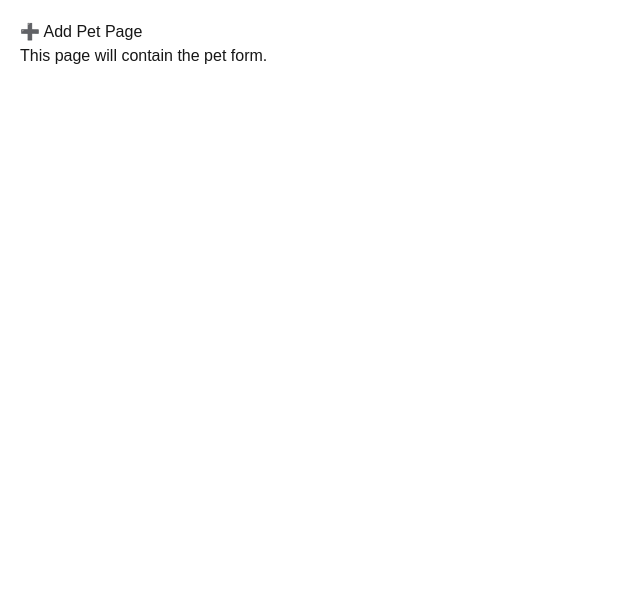
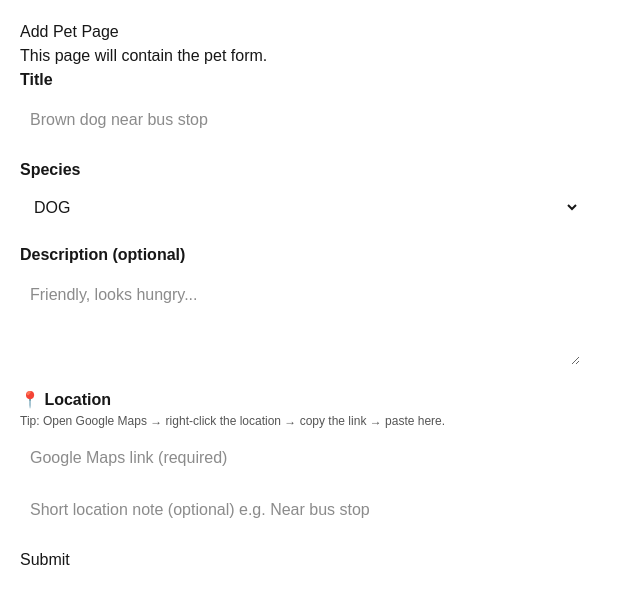
Before and after one commit to ImashaKumarasinghe/PAWTRACK_Frontend, a Next.js app: page /pets/new in a window 1280 px wide. Shown: the top 604 px of the page, without its empty margins (0-640 px from the left). Built offline with nearby package versions, Linux system fonts and the light colour scheme.

Commit message:
Implement Add Pet form with validation and location input

```diff
--- a/app/page.tsx
+++ b/app/page.tsx
@@ -6,8 +6,8 @@ type Pet = {
   title: string;
   species: string;
   description?: string | null;
-  latitude: number;
-  longitude: number;
+  location_url: string;
+  location_text?: string | null;
   status: string;
   created_at: string;
 };
@@ -51,9 +51,10 @@ export default async function Home() {
               </h2>
               <p>{pet.description || "No description"}</p>
 
-              <p style={{ fontSize: 12, color: "#555" }}>
-                Location: {pet.latitude}, {pet.longitude}
-              </p>
+              <a href={pet.location_url} target="_blank" rel="noopener noreferrer">
+  📍 View on Google Maps
+</a>
+
 
               <p style={{ fontSize: 12, color: "#555" }}>
                 Posted: {new Date(pet.created_at).toLocaleString()}
--- a/app/pets/new/page.tsx
+++ b/app/pets/new/page.tsx
@@ -1,8 +1,164 @@
+"use client";
+
+import { useState } from "react";
+import { useRouter } from "next/navigation";
+
 export default function AddPetPage() {
+  const router = useRouter();
+
+  // 🔹 Pet fields
+  const [title, setTitle] = useState("");
+  const [species, setSpecies] = useState("DOG");
+  const [description, setDescription] = useState("");
+
+  // 🔹 Location fields
+  const [locationUrl, setLocationUrl] = useState("");
+  const [locationText, setLocationText] = useState("");
+
+  // UI states
+  const [error, setError] = useState("");
+  const [loading, setLoading] = useState(false);
+
+  const handleSubmit = async (e: React.FormEvent) => {
+    e.preventDefault();
+
+    // ✅ Validation
+    if (title.trim().length < 3) {
+      setError("Title must be at least 3 characters.");
+      return;
+    }
+    if (!locationUrl.trim()) {
+      setError("Please paste a Google Maps location link.");
+      return;
+    }
+
+    setError("");
+    setLoading(true);
+
+    try {
+      // ✅ Send to backend
+      const res = await fetch("http://127.0.0.1:9000/pets", {
+        method: "POST",
+        headers: { "Content-Type": "application/json" },
+        body: JSON.stringify({
+          title: title.trim(),
+          species,
+          description: description.trim() || null,
+          location_url: locationUrl.trim(),
+          location_text: locationText.trim() || null,
+        }),
+      });
+
+      if (!res.ok) {
+        const msg = await res.text();
+        throw new Error(msg || "Failed to create pet");
+      }
+
+      await res.json();
+
+      // ✅ Go back to home page so you can see the new pet
+      router.push("/");
+      // Optional: force refresh data if needed
+      router.refresh();
+    } catch (err: any) {
+      setError(err.message || "Something went wrong.");
+    } finally {
+      setLoading(false);
+    }
+  };
+
   return (
-    <div style={{ padding: 20 }}>
-      <h1>➕ Add Pet Page</h1>
+    <div style={{ padding: 20, maxWidth: 600 }}>
+      <h1>Add Pet Page</h1>
       <p>This page will contain the pet form.</p>
+
+      <form onSubmit={handleSubmit}>
+        {/* 🐾 Title */}
+        <label style={{ fontWeight: "bold" }}>Title</label>
+        <input
+          type="text"
+          placeholder="Brown dog near bus stop"
+          value={title}
+          onChange={(e) => setTitle(e.target.value)}
+          style={{ width: "100%", padding: 10, marginTop: 6 }}
+        />
+
+        {/* 🐶 Species */}
+        <label style={{ fontWeight: "bold", marginTop: 16, display: "block" }}>
+          Species
+        </label>
+        <select
+          value={species}
+          onChange={(e) => setSpecies(e.target.value)}
+          style={{ width: "100%", padding: 10, marginTop: 6 }}
+        >
+          <option value="DOG">DOG</option>
+          <option value="CAT">CAT</option>
+        </select>
+
+        {/* 📝 Description */}
+        <label style={{ fontWeight: "bold", marginTop: 16, display: "block" }}>
+          Description (optional)
+        </label>
+        <textarea
+          placeholder="Friendly, looks hungry..."
+          value={description}
+          onChange={(e) => setDescription(e.target.value)}
+          rows={3}
+          style={{ width: "100%", padding: 10, marginTop: 6 }}
+        />
+
+        {/* 📍 Location */}
+        <div style={{ marginTop: 16 }}>
+          <p style={{ fontWeight: "bold" }}>📍 Location</p>
+          <p style={{ fontSize: 12, color: "#555" }}>
+            Tip: Open Google Maps → right-click the location → copy the link → paste here.
+          </p>
+
+          <input
+            type="text"
+            placeholder="Google Maps link (required)"
+            value={locationUrl}
+            onChange={(e) => setLocationUrl(e.target.value)}
+            style={{ width: "100%", padding: 10, marginTop: 6 }}
+          />
+
+          <input
+            type="text"
+            placeholder="Short location note (optional) e.g. Near bus stop"
+            value={locationText}
+            onChange={(e) => setLocationText(e.target.value)}
+            style={{ width: "100%", padding: 10, marginTop: 8 }}
+          />
+        </div>
+
+        {/* Preview */}
+        {locationUrl && (
+          <a
+            href={locationUrl}
+            target="_blank"
+            rel="noopener noreferrer"
+            style={{
+              display: "inline-block",
+              marginTop: 12,
+              padding: "8px 12px",
+              background: "#2563eb",
+              color: "white",
+              borderRadius: 6,
+              textDecoration: "none",
+            }}
+          >
+            📍 View on Google Maps
+          </a>
+        )}
+
+        {/* Error */}
+        {error && <p style={{ color: "red", marginTop: 8 }}>{error}</p>}
+
+        <button type="submit" disabled={loading} style={{ marginTop: 16 }}>
+          {loading ? "Submitting..." : "Submit"}
+        </button>
+      </form>
     </div>
   );
 }
```
